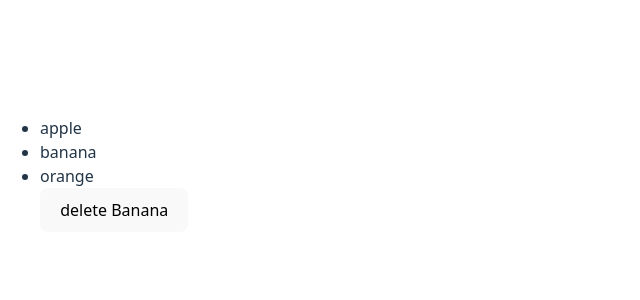
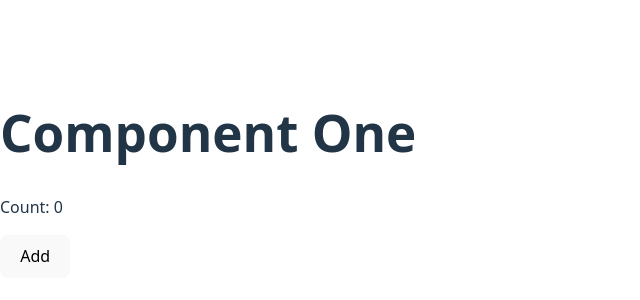
Before and after one commit to Vicstudentwatch/StartReact, a React (Vite) app: page / in a window 1280 px wide. Shown: the part 226-526 px from the top of the page, without its empty margins (0-640 px from the left). Built offline with nearby package versions, Linux system fonts and the light colour scheme.

Commit message:
passdown props to children

```diff
--- a/src/App.jsx
+++ b/src/App.jsx
@@ -1,9 +1,16 @@
-import ToDo from "./components/ToDo"
+import ComponentOne from "./components/ComponentOne"
+import ComponentTwo from "./components/ComponentTwo"
+import { useState } from "react"
 
 const App = () => {
+  const [count, setCount] = useState(0)
+  const countIncreament = () => {
+    setCount(count + 1)
+  }
   return (
     <div>
-      <ToDo/>
+      <ComponentOne count={count}/>
+      <ComponentTwo countIncreament ={countIncreament}/>
     </div>
 
   )
--- /dev/null
+++ b/src/components/ComponentOne.jsx
@@ -0,0 +1,10 @@
+const ComponentOne = ({count}) => {
+  return (
+    <div>
+        <h1>Component One</h1>
+        <p>Count: {count}</p>
+    </div>
+  )
+}
+
+export default ComponentOne
--- /dev/null
+++ b/src/components/ComponentTwo.jsx
@@ -0,0 +1,5 @@
+const ComponentTwo = ({countIncreament}) => {
+  return <button onClick={countIncreament} >Add</button>
+}
+
+export default ComponentTwo
--- a/src/components/ToDo.jsx
+++ /dev/null
@@ -1,15 +0,0 @@
-import { useState } from "react";
-
-const ToDo = () => {
-let [fruits, setFruits] = useState(["apple", "banana", "orange"]);
-const deleteItem = () => {
-  setFruits(fruits.filter((f, i) => f !== "banana")); // Deletes the first item
-};
-return (
-  <ul>
-    {fruits.map((f, i) => (<li key={i}>{f} </li>))}
-    <button onClick={deleteItem}>delete Banana</button>
-  </ul>
-);
-}
-export default ToDo;
```
